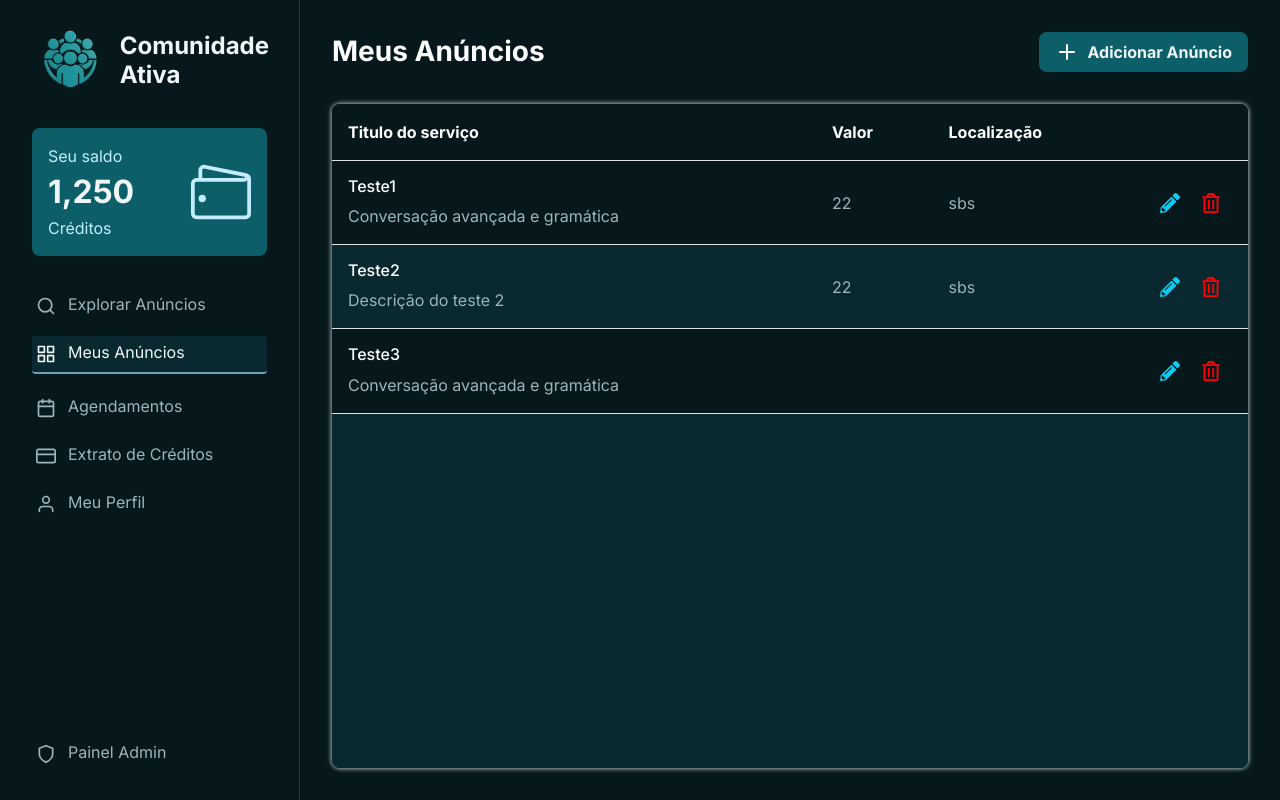
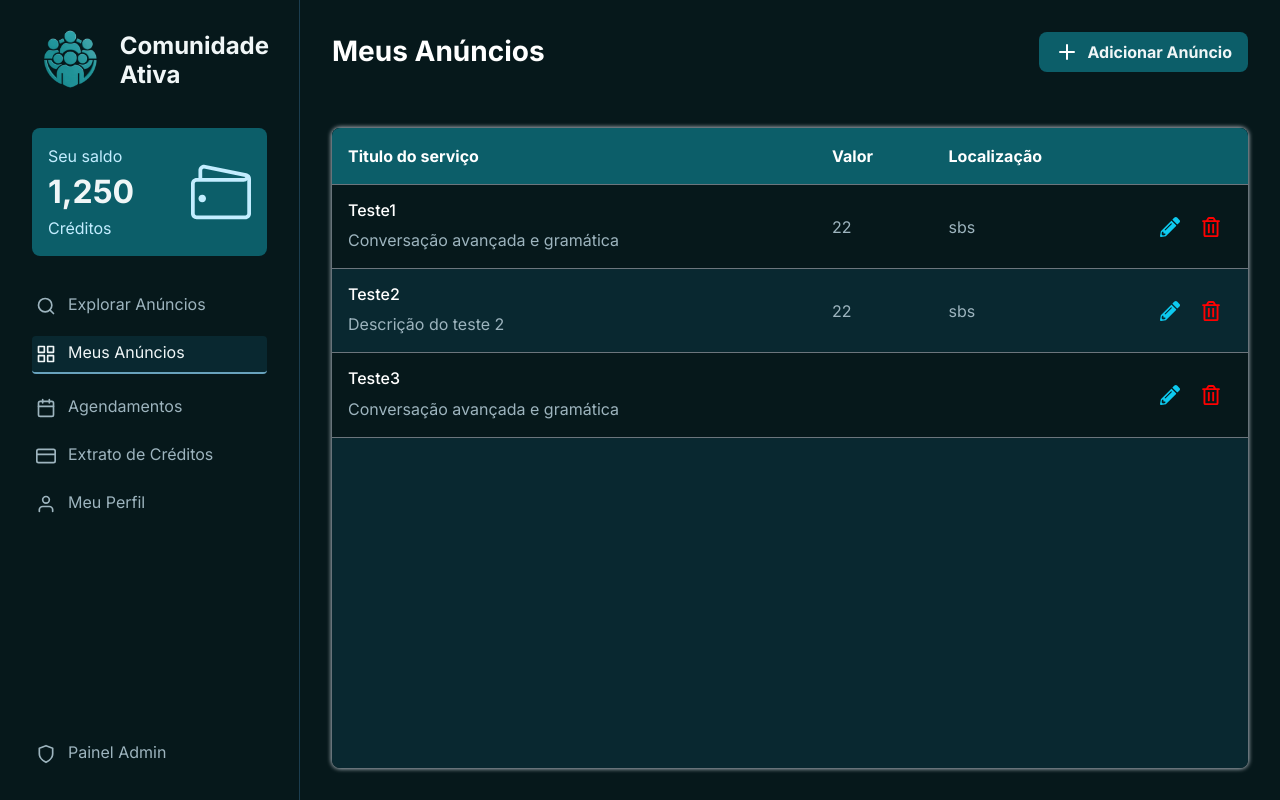
Before and after one commit to adceduardo/comunidade-ativa, a React (Vite) app: page /meus-anuncios in a window 1280 px wide. Built offline with nearby package versions, Linux system fonts and the light colour scheme.

Commit message:
[style] melhoria de estilização nas tabelas

```diff
--- a/src/components/CustomTable/CustomTable.css
+++ b/src/components/CustomTable/CustomTable.css
@@ -17,13 +17,23 @@
     thead {
       border-radius: 8px;
       background-color: var(--bg-app);
+
+      tr {
+        background-color: var(--color-tertiary);
+      }
+
+      th {
+        color: #fff;
+      }
     }
 
-    th {
+    th,
+    td {
       padding: var(--s-md);
     }
-    td {
-      padding: var(--s-md);
+
+    tr {
+      border-color: var(--bs-gray-600);
     }
 
     tbody {
--- a/src/components/MyAdsContent/MyAdsContent.css
+++ b/src/components/MyAdsContent/MyAdsContent.css
@@ -6,6 +6,7 @@
   display: flex;
   flex-direction: column;
   position: relative;
+  gap: var(--s-md);
 
   header{
     color: #fff;
@@ -22,7 +23,6 @@
     display: flex;
     flex: 1;
     content: "";
-    margin-top: 32px;
     border-radius: 8px;
   }
 }
--- a/src/components/MyAdsContent/MyAdsContent.jsx
+++ b/src/components/MyAdsContent/MyAdsContent.jsx
@@ -76,6 +76,7 @@ export function MyAdsContent() {
           />
         </div>
       )}
+      <div style={{height: "var(--header-height)"}}>
         <header className="d-flex justify-content-between">
           <h3>Meus Anúncios</h3>
           <CustomButton
@@ -87,6 +88,7 @@ export function MyAdsContent() {
             Icon={FiPlus}
           />
         </header>
+      </div>
       <div className="content">
         <CustomTable columns={columns} data={data} />
       </div>
```
Lines whose indentation alone changed are shown as unchanged.
